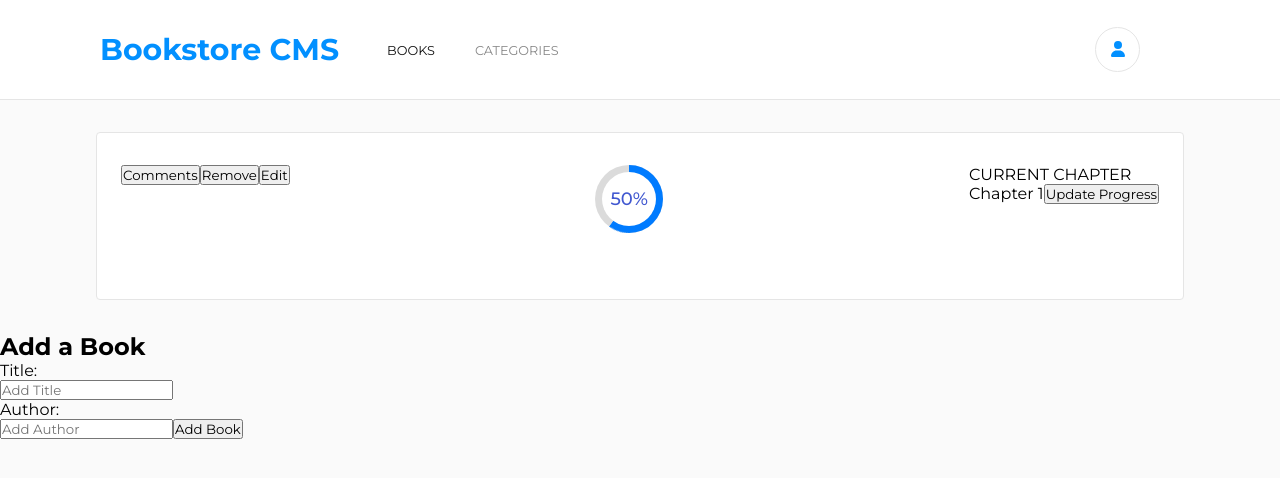
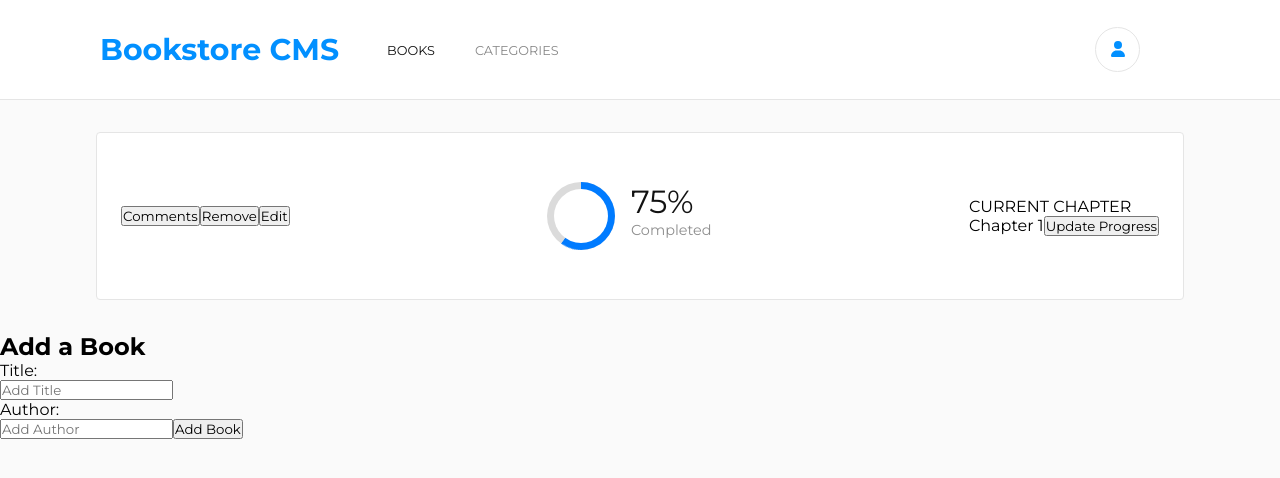
Before and after one commit to hsztan/book-store, a React (Create React App) app: page / in a window 1280 px wide. Both pictures are taken after typing "Sample", "Sample" into the empty fields and a click on the button "Add Book". Shown: the top 478 px of the page. Built offline with nearby package versions, Linux system fonts and the light colour scheme; no server answers.

Commit message:
Finish ProgressBar sytles

```diff
--- a/src/components/book-list/BookList.style.scss
+++ b/src/components/book-list/BookList.style.scss
@@ -14,6 +14,7 @@
       width: 100%;
       display: flex;
       justify-content: space-between;
+      align-items: center;
       height: 10.5rem;
       background-color: #fff;
       border: 1px solid #e5e5e5;
--- a/src/components/progress-bar/ProgressBar.jsx
+++ b/src/components/progress-bar/ProgressBar.jsx
@@ -4,7 +4,7 @@ const ProgressBar = () => (
   <div className="progress">
     <div className="circular">
       <div className="inner" />
-      <div className="number">50%</div>
+      <div className="number" />
       <div className="circle">
         <div className="bar left">
           <div className="progress" />
@@ -14,6 +14,10 @@ const ProgressBar = () => (
         </div>
       </div>
     </div>
+    <div className="value">
+      <h3>75%</h3>
+      <p>Completed</p>
+    </div>
   </div>
 );
 
--- a/src/components/progress-bar/ProgressBar.style.scss
+++ b/src/components/progress-bar/ProgressBar.style.scss
@@ -3,6 +3,21 @@
   $size: 4.25rem;
   $size-inner: calc($size * .80);
   $animation-time: 2s;
+
+  display: flex;
+
+  .value {
+    padding-left: 1rem;
+    h3 {
+      color: #121212;
+      font-size: 2rem;
+      font-weight: normal;
+    }
+    p {
+      font-size: .9rem;
+      color: #8e8e8e;
+    }
+  }
 
   .circular {
     height: $size;
```
